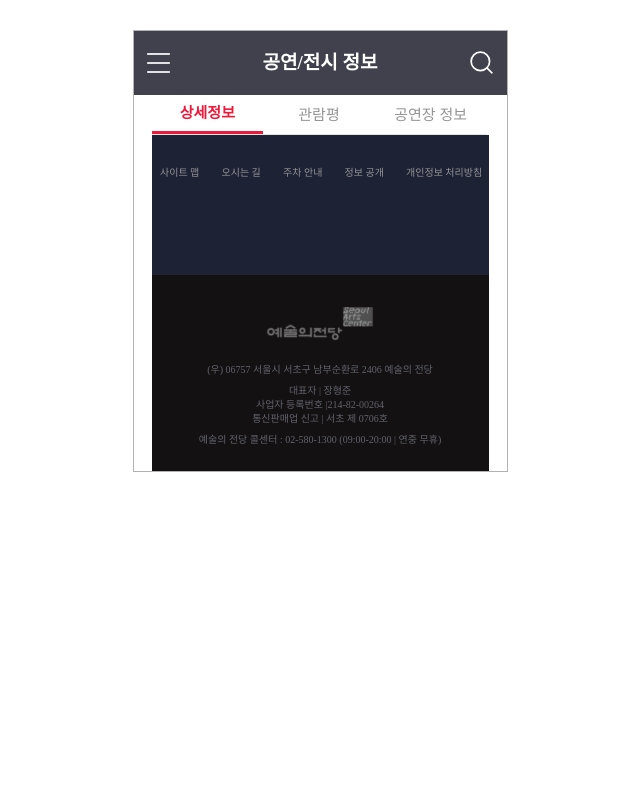
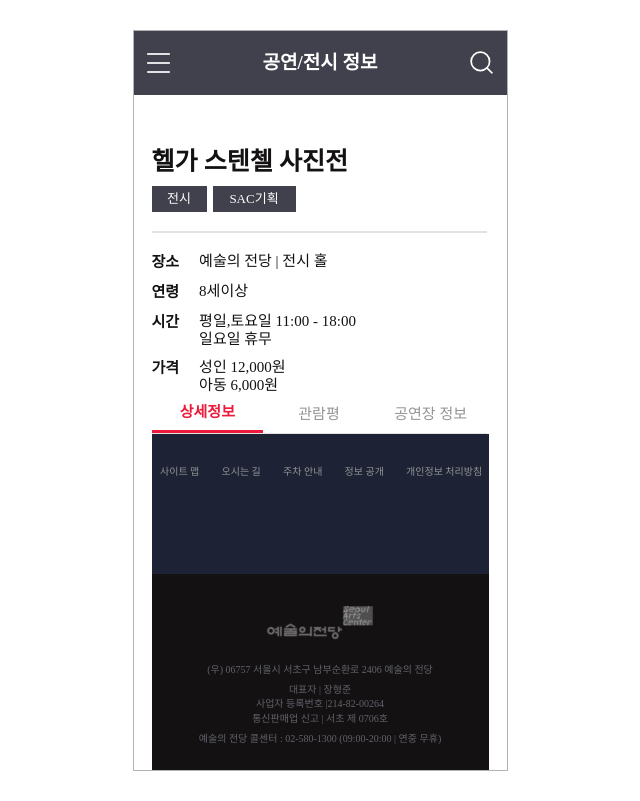
Before and after one commit to IN-SOPT-WEB-Group2/Group2-front, a React (Create React App) app: page /detail in a window 1280 px wide. Shown: the whole page, without its empty margins (320-960 px from the left). Built offline with nearby package versions, Linux system fonts and the light colour scheme.

Commit message:
Feat : 공연에 관한정보(가격,시간,장소)들을 보여주는 컴포넌트 구현

```diff
--- a/src/components/Detail/DetailContent.jsx
+++ b/src/components/Detail/DetailContent.jsx
@@ -1,9 +1,11 @@
 import React from 'react';
 import CategoryNav from './CategoryNav';
+import PerformanceInfo from './PerformanceInfo';
 
 export default function DetailContent() {
   return (
     <div>
+      <PerformanceInfo />
       <CategoryNav />
     </div>
   );
--- /dev/null
+++ b/src/components/Detail/PerformanceInfo.jsx
@@ -0,0 +1,97 @@
+import React from 'react';
+import styled from 'styled-components';
+
+export default function PerformanceInfo() {
+  return (
+    <StyledContainer>
+      <StyledTitle>헬가 스텐첼 사진전</StyledTitle>
+      <StyledTagWrap>
+        <StyledTag width="55px">전시</StyledTag>
+        <StyledTag width="83px">SAC기획</StyledTag>
+      </StyledTagWrap>
+      <StyledLine />
+      <StyledInfoContainer>
+        <StyledInfoWrap>
+          <StyledInfoTitle>장소</StyledInfoTitle>
+          <StyledInfoContent>예술의 전당 | 전시 홀</StyledInfoContent>
+        </StyledInfoWrap>
+        <StyledInfoWrap>
+          <StyledInfoTitle>연령</StyledInfoTitle>
+          <StyledInfoContent>8세이상</StyledInfoContent>
+        </StyledInfoWrap>
+        <StyledInfoWrap>
+          <StyledInfoTitle>시간</StyledInfoTitle>
+          <StyledInfoContent>
+            평일,토요일 11:00 - 18:00
+            <br />
+            일요일 휴무
+          </StyledInfoContent>
+        </StyledInfoWrap>
+        <StyledInfoWrap>
+          <StyledInfoTitle>가격</StyledInfoTitle>
+          <StyledInfoContent>
+            성인 12,000원
+            <br />
+            아동 6,000원
+          </StyledInfoContent>
+        </StyledInfoWrap>
+      </StyledInfoContainer>
+    </StyledContainer>
+  );
+}
+
+const StyledContainer = styled.div`
+  margin-top: 52px;
+`;
+
+const StyledTitle = styled.strong`
+  font-size: 25px;
+  font-weight: 700;
+  line-height: 29.83px;
+  color: #131112;
+`;
+
+const StyledTagWrap = styled.div`
+  display: flex;
+  margin-top: 9px;
+`;
+
+const StyledTag = styled.div`
+  display: flex;
+  justify-content: center;
+  align-items: center;
+  width: ${({ width }) => width};
+  height: 26px;
+  font-size: 13px;
+  font-weight: 500;
+  line-height: 17.55px;
+  margin-right: 6px;
+  color: #ffffff;
+  background-color: #41414d;
+`;
+
+const StyledLine = styled.hr`
+  width: 335px;
+  margin: 19px 0;
+  border: 1px solid #e2e2e2;
+`;
+
+const StyledInfoContainer = styled.div``;
+
+const StyledInfoWrap = styled.div`
+  display: flex;
+  margin-top: 10px;
+`;
+
+const StyledInfoTitle = styled.div`
+  font-size: 15px;
+  font-weight: 600;
+  line-height: 135%;
+  color: #131112;
+`;
+const StyledInfoContent = styled.span`
+  font-size: 15px;
+  line-height: 18px;
+  margin-left: 20px;
+  color: #131112;
+`;
```
